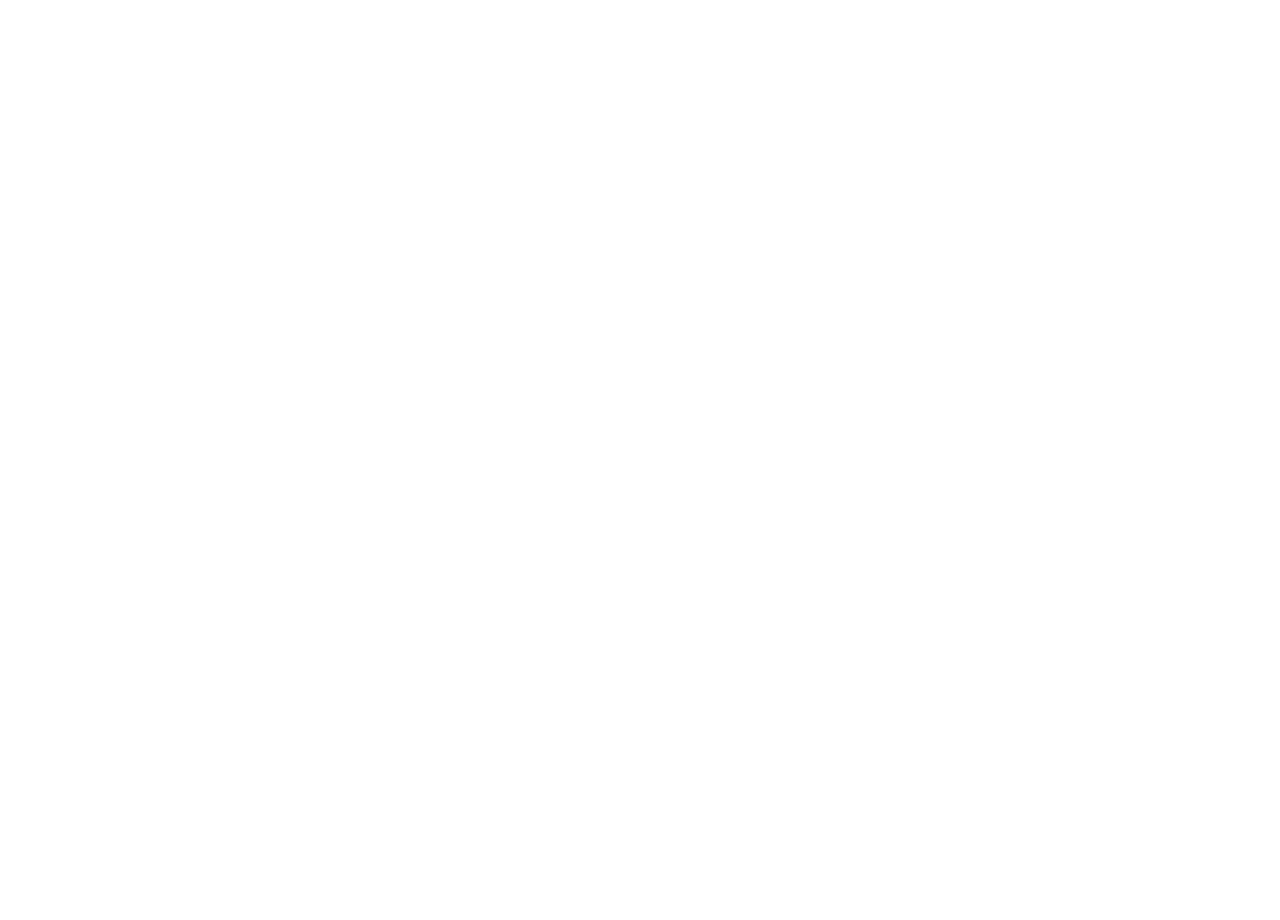
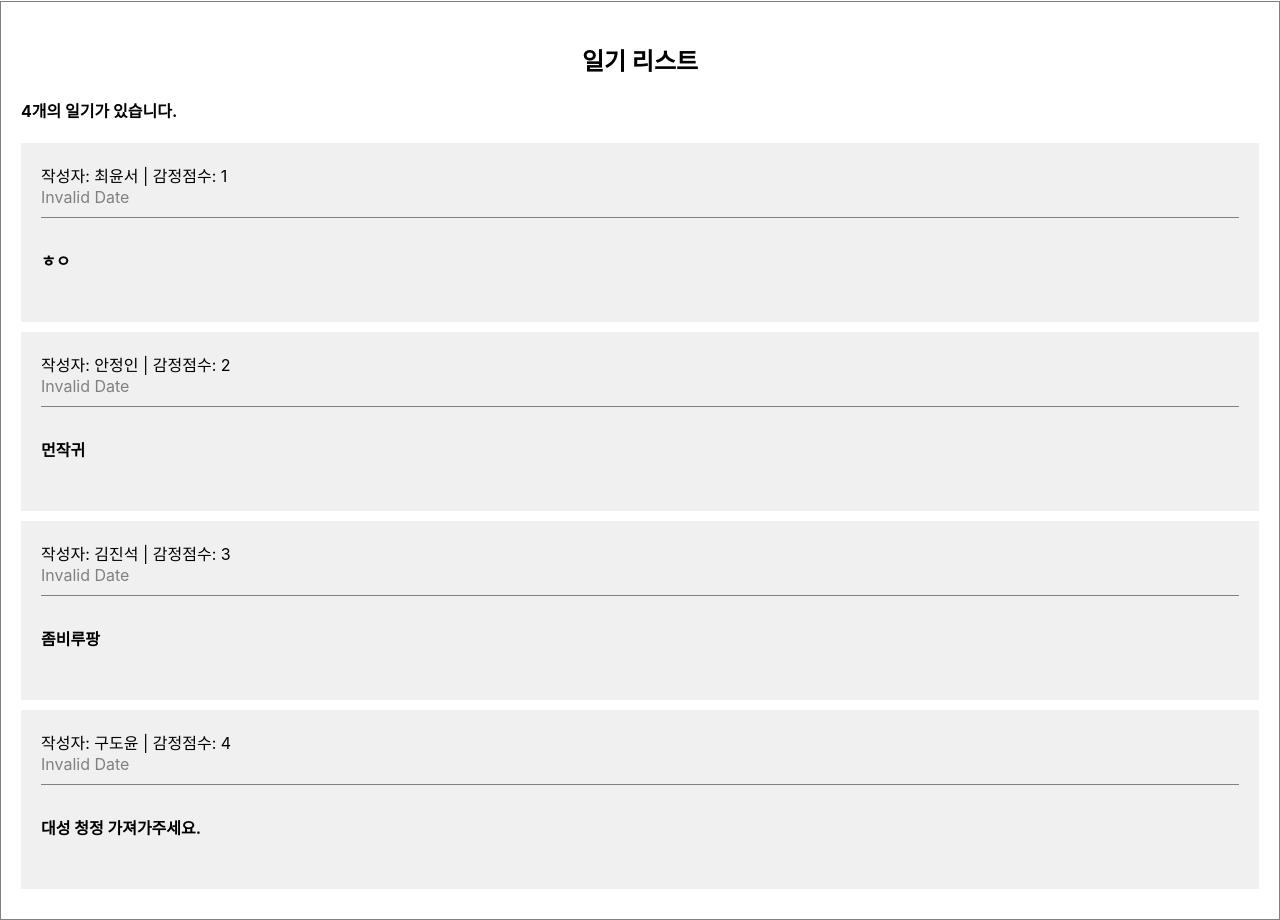
Before and after one commit to unie11/simplediary, a React (Create React App) app: page / in a window 1280 px wide. Shown: the part 493-1413 px from the top of the page. Before the commit the page ends 800 px from the top, so only its background shows below. Built offline with nearby package versions, Linux system fonts and the light colour scheme.

Commit message:
5일 차 커밋 1

```diff
--- a/src/App.css
+++ b/src/App.css
@@ -27,3 +27,39 @@ textarea {
     padding: 10px;
     cursor: pointer;
 }
+
+/* List */
+
+.DiaryList {
+    border: 1px solid gray;
+    padding: 20px;
+    margin-top: 20px;
+}
+
+.DiaryList h2 {
+    text-align: center;
+}
+
+/* Item */
+
+.DiaryItem {
+    background-color: rgb(240, 240, 240);
+    margin-bottom: 10px;
+    padding: 20px;
+}
+
+.DiaryItem .info {
+    border-bottom: 1px solid gray;
+    padding-bottom: 10px;
+    margin-bottom: 10px;
+}
+
+.DiaryItem .date {
+    color: gray;
+}
+
+.DiaryItem .content {
+    font-weight: bold;
+    margin-bottom: 30px;
+    margin-top: 30px;
+}
--- a/src/App.js
+++ b/src/App.js
@@ -1,10 +1,43 @@
 import './App.css';
 import DiaryEditor from "./DiaryEditor";
+import DiaryList from "./DiaryList";
+
+const dummyList = [
+    {
+        id: 1,
+        author: "최윤서",
+        content: "ㅎㅇ",
+        emotion: 1,
+        create_date: new Date().getDate(),
+    },
+    {
+        id: 2,
+        author: "안정인",
+        content: "먼작귀",
+        emotion: 2,
+        create_date: new Date().getTime(),
+    },
+    {
+        id: 3,
+        author: "김진석",
+        content: "좀비루팡",
+        emotion: 3,
+        create_date: new Date().getTime(),
+    },
+    {
+        id: 4,
+        author: "구도윤",
+        content: "대성 청정 가져가주세요.",
+        emotion: 4,
+        create_date: new Date().getTime(),
+    },
+];
 
 function App() {
   return (
     <div className="App">
         <DiaryEditor />
+        <DiaryList diaryList={dummyList}/>
     </div>
   );
 }
--- /dev/null
+++ b/src/DiaryItem.js
@@ -0,0 +1,14 @@
+const DiaryItem = ({id, author, content, emotion, created_date}) => {
+    return (
+        <div className="DiaryItem">
+            <div className="info">
+                <span>작성자: {author} | 감정점수: {emotion}</span>
+                <br />
+                <span className="date">{new Date(created_date).toLocaleString()}</span>
+            </div>
+            <div className="content">{content}</div>
+        </div>
+    );
+};
+
+export default DiaryItem;
--- /dev/null
+++ b/src/DiaryList.js
@@ -0,0 +1,21 @@
+import DiaryItem from "./DiaryItem";
+
+const DiaryList = ({diaryList}) => {
+    return (
+        <div className="DiaryList">
+            <h2>일기 리스트</h2>
+            <h4>{diaryList.length}개의 일기가 있습니다.</h4>
+            <div>
+                {diaryList.map((it) => (
+                    <DiaryItem key={it.id} {...it} />
+                ))}
+            </div>
+        </div>
+    );
+};
+
+DiaryList.defaultProps = {
+  diaryList: [],
+};
+
+export default DiaryList;
```
